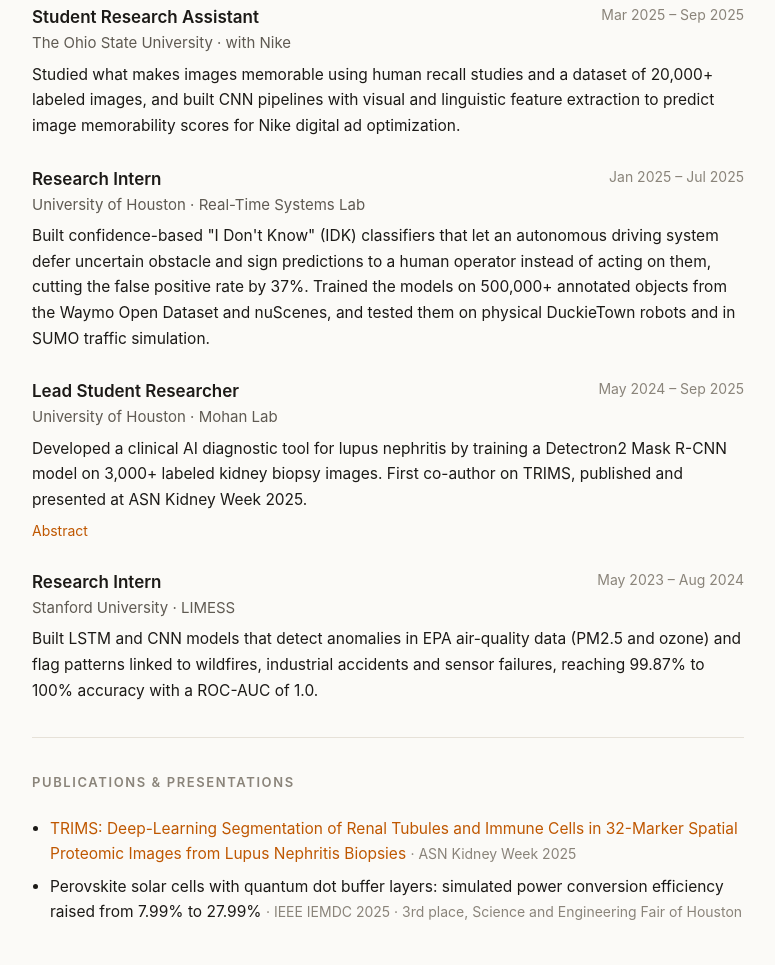
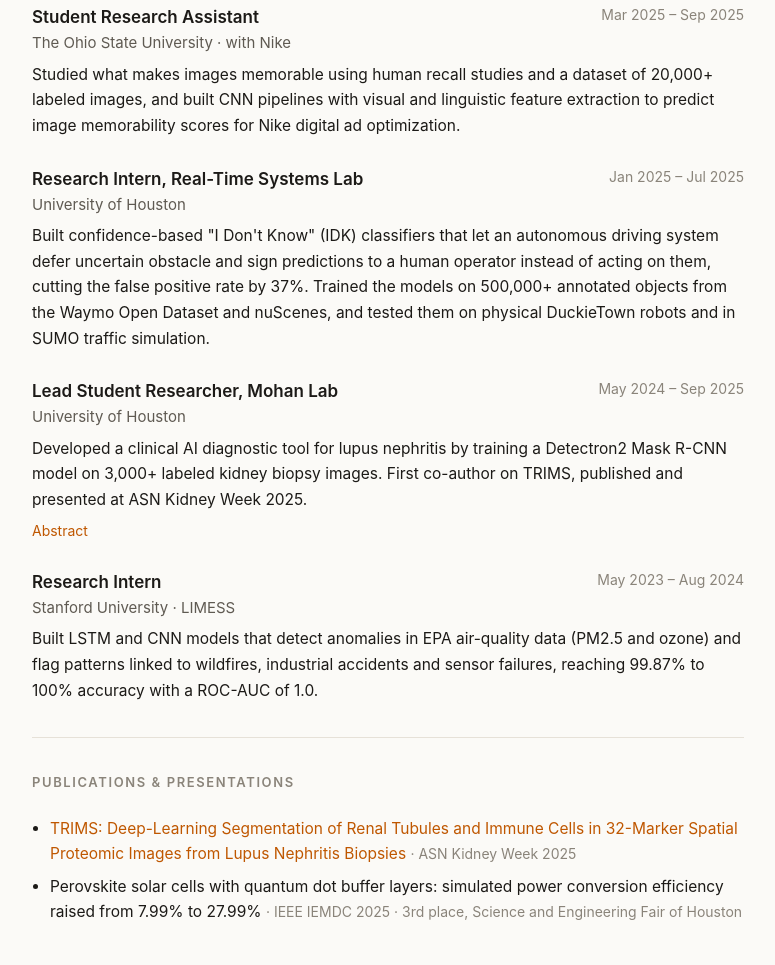
Before and after one commit to SuchayK/SuchayK.github.io, a plain HTML site: page index.html in a window 1280 px wide. Shown: the part 916-1881 px from the top of the page, without its empty margins (252-1027 px from the left). Drawn offline with Linux system fonts and the light colour scheme.

Commit message:
Show lab names in UH titles
Co-Authored-By: Claude Opus 5.5 <noreply@anthropic.com>
Claude-Session: https://claude.ai/code/session_01RN6xZ75cRAuLtDR1SQXrHh

```diff
--- a/index.html
+++ b/index.html
@@ -166,13 +166,13 @@
     </div>
 
     <div class="item">
-      <div><h3>Research Intern</h3><div class="org">University of Houston · Real-Time Systems Lab</div></div>
+      <div><h3>Research Intern, Real-Time Systems Lab</h3><div class="org">University of Houston</div></div>
       <div class="date">Jan 2025 – Jul 2025</div>
       <p>Built confidence-based "I Don't Know" (IDK) classifiers that let an autonomous driving system defer uncertain obstacle and sign predictions to a human operator instead of acting on them, cutting the false positive rate by 37%. Trained the models on 500,000+ annotated objects from the Waymo Open Dataset and nuScenes, and tested them on physical DuckieTown robots and in SUMO traffic simulation.</p>
     </div>
 
     <div class="item">
-      <div><h3>Lead Student Researcher</h3><div class="org">University of Houston · Mohan Lab</div></div>
+      <div><h3>Lead Student Researcher, Mohan Lab</h3><div class="org">University of Houston</div></div>
       <div class="date">May 2024 – Sep 2025</div>
       <p>Developed a clinical AI diagnostic tool for lupus nephritis by training a Detectron2 Mask R-CNN model on 3,000+ labeled kidney biopsy images. First co-author on TRIMS, published and presented at ASN Kidney Week 2025.</p>
       <div class="meta"><a href="https://www.asn-online.org/education/kidneyweek/2025/program-abstract.aspx?controlId=4347523">Abstract</a></div>
```
